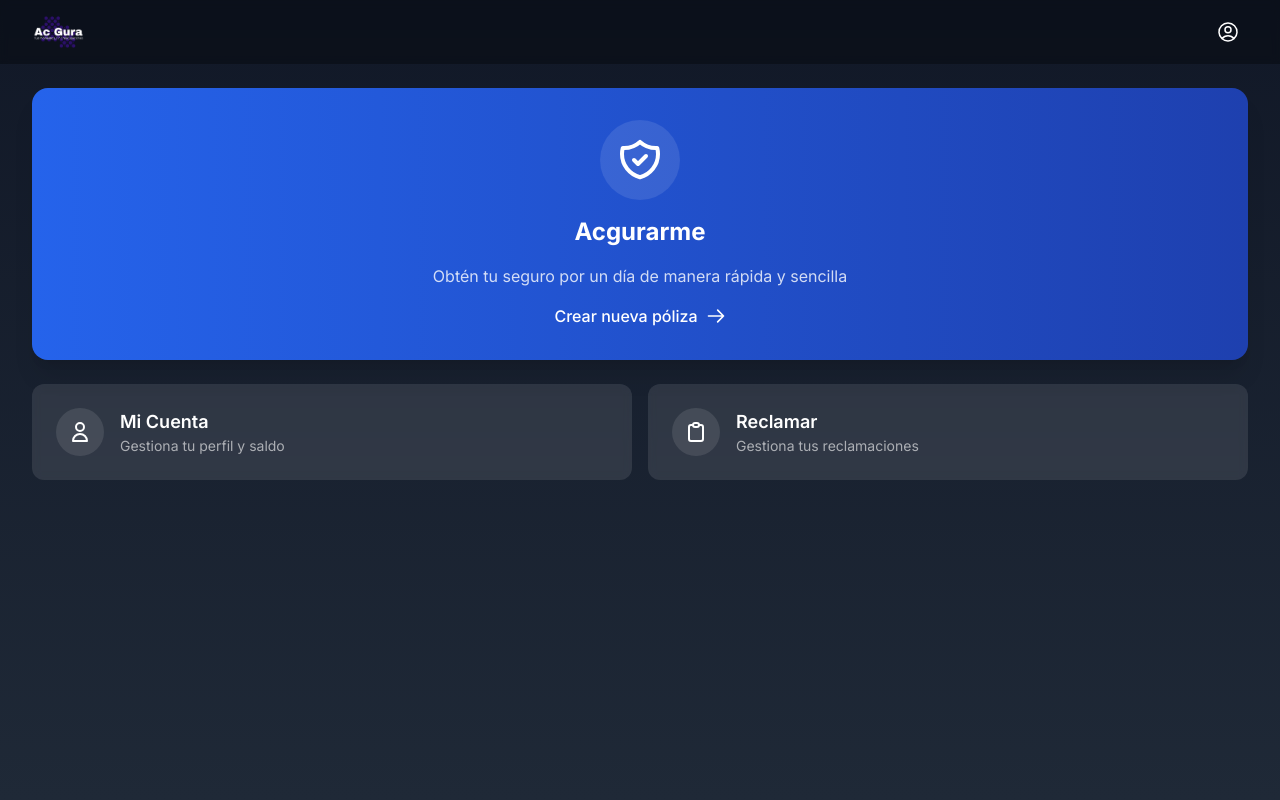
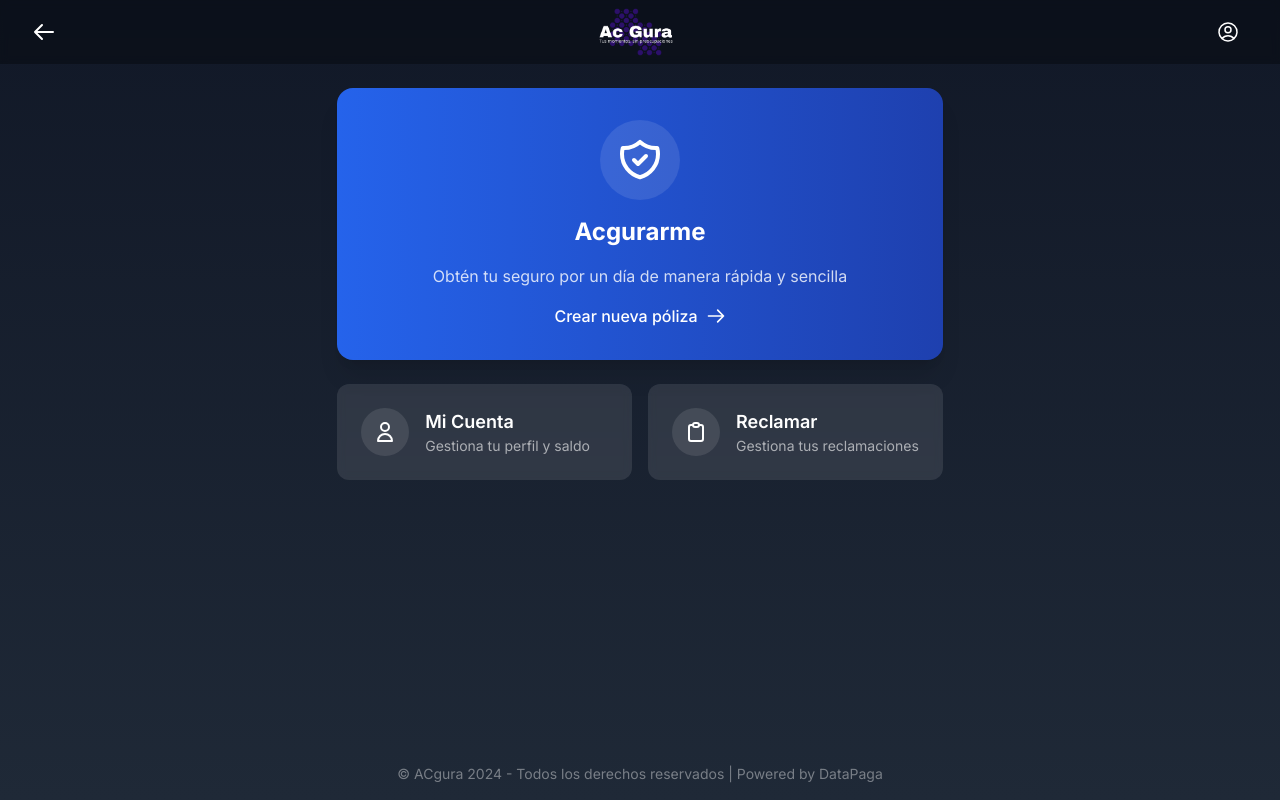
Before and after one commit to fdp1017/acgurame, a Next.js app: page /dashboard in a window 1280 px wide. Built offline with nearby package versions, Linux system fonts and the light colour scheme; no server answers.

Commit message:
ajuste del logo y el footer de la página dashboard

```diff
--- a/src/app/dashboard/page.tsx
+++ b/src/app/dashboard/page.tsx
@@ -3,6 +3,7 @@
 import { useState } from 'react';
 import Image from 'next/image';
 import Link from 'next/link';
+import { useRouter } from 'next/navigation';
 
 // Datos de prueba para el desarrollo
 const datosEjemplo = {
@@ -32,26 +33,32 @@
 
 export default function DashboardPage() {
   const [menuAbierto, setMenuAbierto] = useState(false);
+  const router = useRouter();
 
   return (
-    <div className="min-h-screen bg-gradient-to-b from-gray-900 to-gray-800">
+    <div className="min-h-screen bg-gradient-to-b from-gray-900 to-gray-800 flex flex-col">
       {/* Barra de navegación superior */}
       <nav className="bg-black/30 backdrop-blur-sm">
-        <div className="max-w-7xl mx-auto px-4 sm:px-6 lg:px-8">
-          <div className="flex justify-between h-16">
-            <div className="flex">
+        <div className="max-w-7xl mx-auto px-4 sm:px-6 lg:px-8 flex items-center justify-between h-16">
+          {/* Flecha de regresar */}
+          <button
+            onClick={() => router.back()}
+            className="text-white hover:text-blue-400 transition-colors mr-2"
+          >
+            <svg xmlns="http://www.w3.org/2000/svg" className="h-6 w-6" fill="none" viewBox="0 0 24 24" stroke="currentColor">
+              <path strokeLinecap="round" strokeLinejoin="round" strokeWidth={2} d="M10 19l-7-7m0 0l7-7m-7 7h18" />
+            </svg>
+          </button>
           {/* Logo */}
           <div className="flex-shrink-0 flex items-center">
             <Image
               src="/images/logo/ac-gura-high-resolution-logo-transparent.png"
               alt="ACgura Logo"
-                  width={120}
-                  height={40}
-                  className="w-auto h-8"
+              width={180}
+              height={60}
+              className="w-auto h-12"
             />
           </div>
-            </div>
-
           {/* Menú de usuario */}
           <div className="flex items-center">
             <button
@@ -62,7 +69,6 @@
                 <path strokeLinecap="round" strokeLinejoin="round" d="M17.982 18.725A7.488 7.488 0 0012 15.75a7.488 7.488 0 00-5.982 2.975m11.963 0a9 9 0 10-11.963 0m11.963 0A8.966 8.966 0 0112 21a8.966 8.966 0 01-5.982-2.275M15 9.75a3 3 0 11-6 0 3 3 0 016 0z" />
               </svg>
             </button>
-            </div>
           </div>
         </div>
       </nav>
@@ -84,7 +90,7 @@
       )}
 
       {/* Contenido principal */}
-      <main className="max-w-7xl mx-auto py-6 px-4 sm:px-6 lg:px-8">
+      <main className="flex-1 max-w-7xl mx-auto py-6 px-4 sm:px-6 lg:px-8">
         <div className="grid grid-cols-1 gap-6">
           {/* Botón principal de Acgurarme */}
           <Link
@@ -148,6 +154,11 @@
           </div>
         </div>
       </main>
+
+      {/* Footer con derechos reservados */}
+      <footer className="w-full text-center py-4 text-white/40 text-sm">
+        © ACgura 2024 - Todos los derechos reservados | Powered by DataPaga
+      </footer>
     </div>
   );
 }
```
Lines whose indentation alone changed are shown as unchanged.
